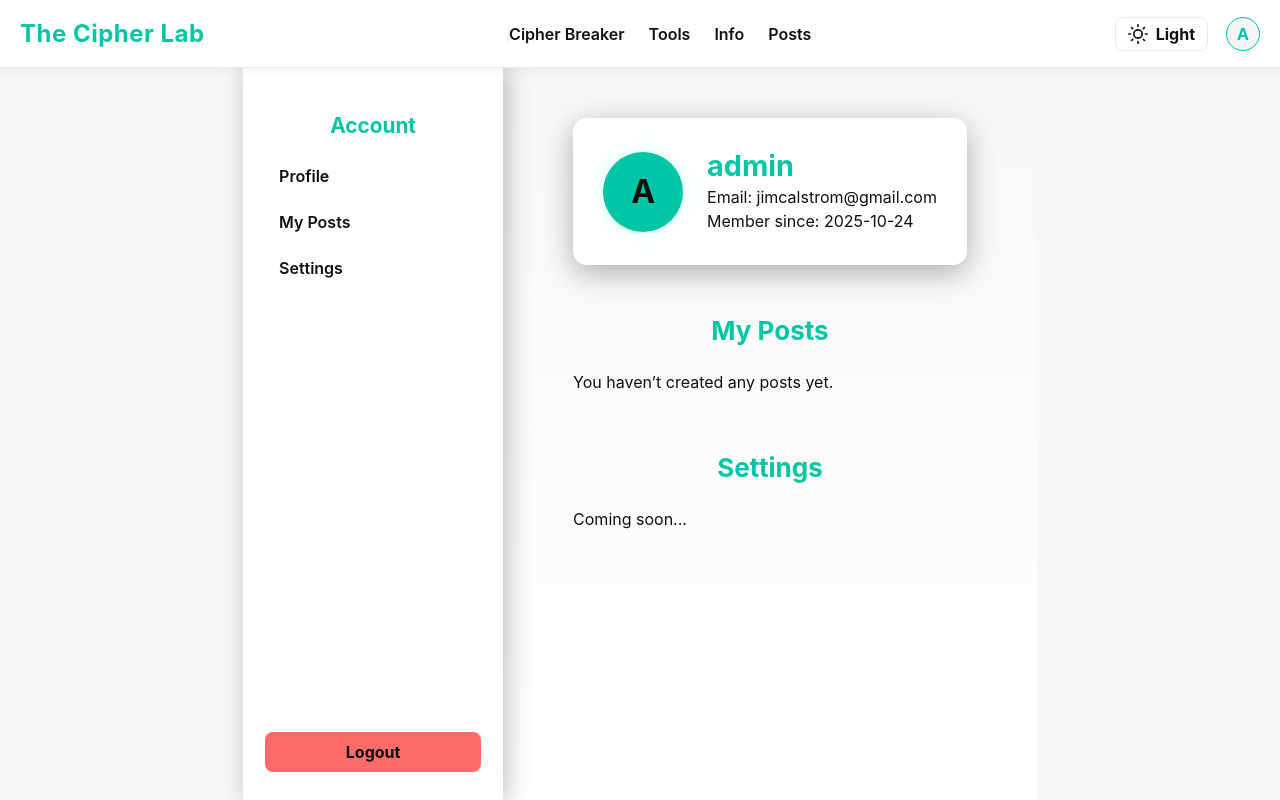
After one commit to Gapryong-Kim/Cryptiq1, a Flask app: page /account in a window 1280 px wide. The commit adds this page. Run offline with Flask 3, Linux system fonts and the light colour scheme; a user stored in the database is signed in; data comes from the database, SQL or seed files in the repository; both versions use the stored data as it was after the commit; data that the repository does not hold is empty.

Commit message:
Add files via upload

```diff
--- a/CryptiQ/app.py
+++ b/CryptiQ/app.py
@@ -643,6 +643,32 @@ def logout():
     return redirect(url_for("index"))
 
 
+@app.route("/account")
+def account():
+    user = current_user()
+    if not user:
+        flash("Please log in to view your account.", "warning")
+        return redirect(url_for("login"))
+
+    conn = get_db()
+    cur = conn.execute("""
+        SELECT id, title, body, image_filename, created_at
+        FROM posts
+        WHERE user_id = ?
+        ORDER BY datetime(created_at) DESC
+    """, (user["id"],))
+    posts = cur.fetchall()
+    conn.close()
+
+    conn = get_db()
+    cur = conn.execute("SELECT username, email, created_at FROM users WHERE id = ?", (user["id"],))
+    user_info = cur.fetchone()
+    conn.close()
+
+    return render_template("account.html", user=user, user_info=user_info, posts=posts)
+
+
+
 # ------------------- Run -------------------
 if __name__ == "__main__":
     app.run(debug=True)
--- /dev/null
+++ b/CryptiQ/templates/account.html
@@ -0,0 +1,220 @@
+<!DOCTYPE html>
+<html lang="en">
+<head>
+  <meta charset="utf-8" />
+  <title>Account — The Cipher Lab</title>
+  <meta name="viewport" content="width=device-width, initial-scale=1.0" />
+  <link rel="stylesheet" href="{{ url_for('static', filename='style.css') }}">
+
+  <style>
+    main {
+      display: flex;
+      min-height: calc(100vh - 68px);
+      margin-top: 68px;
+      background: linear-gradient(180deg, var(--bg) 0%, var(--panel) 100%);
+      transition: background 0.3s ease;
+    }
+
+    /* Sidebar */
+    .account-sidebar {
+      width: 260px;
+      background: var(--panel);
+      border-right: 1px solid var(--border);
+      padding: 28px 22px;
+      display: flex;
+      flex-direction: column;
+      justify-content: space-between;
+      box-shadow: 4px 0 24px rgba(0,0,0,0.25);
+      transition: background 0.3s ease;
+    }
+
+    .sidebar-top h2 {
+      color: var(--accent);
+      font-size: 1.3rem;
+      margin-bottom: 18px;
+    }
+
+    .sidebar-links a {
+      display: block;
+      color: var(--text);
+      text-decoration: none;
+      padding: 10px 14px;
+      border-radius: 8px;
+      font-weight: 600;
+      transition: background 0.25s, color 0.25s;
+      margin-bottom: 6px;
+    }
+
+    .sidebar-links a:hover {
+      background: var(--accent);
+      color: #0f0f0f;
+    }
+
+    .logout-btn {
+      display: block;
+      text-decoration: none;
+      text-align: center;
+      background: #ff6b6b;
+      color: #0f0f0f;
+      font-weight: 700;
+      padding: 10px 14px;
+      border-radius: 8px;
+      transition: background 0.25s ease, transform 0.1s ease;
+    }
+    .logout-btn:hover { background: #ff4a4a; transform: scale(1.02); }
+
+    /* Content */
+    .account-content {
+      flex: 1;
+      padding: 50px 70px;
+    }
+
+    .profile-card {
+      background: var(--panel);
+      border-radius: 14px;
+      border: 1px solid var(--border);
+      padding: 30px;
+      display: flex;
+      align-items: center;
+      gap: 24px;
+      box-shadow: 0 8px 30px rgba(0,0,0,0.3);
+      margin-bottom: 50px;
+    }
+
+    .profile-avatar {
+      width: 80px;
+      height: 80px;
+      border-radius: 50%;
+      background: var(--accent);
+      color: #0f0f0f;
+      display: flex;
+      align-items: center;
+      justify-content: center;
+      font-size: 2rem;
+      font-weight: 700;
+      box-shadow: 0 0 18px rgba(0,255,213,0.2);
+    }
+
+    .profile-info h1 {
+      color: var(--accent);
+      margin: 0;
+      font-size: 1.8rem;
+    }
+
+    .profile-info p {
+      margin: 4px 0;
+      color: var(--subtext);
+    }
+
+    .post-grid {
+      display: grid;
+      gap: 20px;
+    }
+
+    .post-card {
+      background: var(--panel);
+      border: 1px solid var(--border);
+      border-radius: 12px;
+      padding: 24px;
+      transition: transform 0.2s ease;
+      box-shadow: 0 4px 20px rgba(0,0,0,0.25);
+    }
+
+    .post-card:hover { transform: translateY(-3px); }
+
+    .post-card h3 {
+      margin: 0 0 10px;
+      color: var(--accent);
+    }
+
+    .post-card p {
+      color: var(--text);
+      line-height: 1.55;
+      margin-bottom: 10px;
+    }
+
+    .post-meta {
+      color: var(--subtext);
+      font-size: 0.85rem;
+    }
+
+    .post-actions a {
+      text-decoration: none;
+      padding: 6px 12px;
+      border: 1px solid var(--accent);
+      color: var(--accent);
+      border-radius: 6px;
+      font-weight: 600;
+      font-size: 0.9rem;
+      transition: all 0.2s ease;
+    }
+
+    .post-actions a:hover {
+      background: var(--accent);
+      color: #0f0f0f;
+    }
+
+    @media (max-width: 900px) {
+      main { flex-direction: column; }
+      .account-sidebar { width: 100%; flex-direction: row; align-items: center; }
+      .account-content { padding: 30px 20px; }
+      .profile-card { flex-direction: column; text-align: center; }
+    }
+  </style>
+</head>
+
+<body>
+  {% include 'base_nav.html' %}
+
+  <main>
+    <aside class="account-sidebar">
+      <div class="sidebar-top">
+        <h2>Account</h2>
+        <div class="sidebar-links">
+          <a href="#profile">Profile</a>
+          <a href="#posts">My Posts</a>
+          <a href="#settings">Settings</a>
+        </div>
+      </div>
+      <a href="{{ url_for('logout') }}" class="logout-btn">Logout</a>
+    </aside>
+
+    <section class="account-content">
+      <div id="profile" class="profile-card">
+        <div class="profile-avatar">{{ user_info['username'][0].upper() }}</div>
+        <div class="profile-info">
+          <h1>{{ user_info['username'] }}</h1>
+          <p>Email: {{ user_info['email'] }}</p>
+          <p>Member since: {{ user_info['created_at'][:10] }}</p>
+        </div>
+      </div>
+
+      <div id="posts">
+        <h2 style="color:var(--accent)">My Posts</h2>
+        {% if posts %}
+          <div class="post-grid">
+            {% for post in posts %}
+              <div class="post-card">
+                <h3>{{ post['title'] }}</h3>
+                <p>{{ post['body'][:180] }}{% if post['body']|length > 180 %}...{% endif %}</p>
+                <p class="post-meta">Posted on {{ post['created_at'][:10] }}</p>
+                <div class="post-actions">
+                  <a href="{{ url_for('post_detail', post_id=post['id']) }}">View</a>
+                  <a href="{{ url_for('posts_edit', post_id=post['id']) }}">Edit</a>
+                </div>
+              </div>
+            {% endfor %}
+          </div>
+        {% else %}
+          <p>You haven’t created any posts yet.</p>
+        {% endif %}
+      </div>
+
+      <div id="settings" style="margin-top:60px;">
+        <h2 style="color:var(--accent)">Settings</h2>
+        <p>Coming soon...</p>
+      </div>
+    </section>
+  </main>
+</body>
+</html>
--- a/CryptiQ/templates/base_nav.html
+++ b/CryptiQ/templates/base_nav.html
@@ -9,29 +9,68 @@
   </button>
 
   <ul class="nav-items" id="nav-menu">
+
+    <!-- Account first on mobile -->
+    {% if user %}
+    <li class="nav-account-mobile">
+      <div class="profile-dropdown mobile">
+        <button class="profile-btn" id="profile-btn-mobile" tabindex="-1">
+          <div class="avatar">{{ user['username'][0].upper() }}</div>
+        </button>
+        <div class="dropdown-menu" id="profile-menu-mobile">
+          <p class="dropdown-username">{{ user['username'] }}</p>
+          <a href="{{ url_for('account') }}">Account</a>
+          <a href="{{ url_for('posts_new') }}">New Post</a>
+          <a href="{{ url_for('logout') }}" class="logout-link">Logout</a>
+        </div>
+      </div>
+    </li>
+    {% endif %}
+
     <li><a href="{{ url_for('breaker') }}">Cipher Breaker</a></li>
     <li><a href="{{ url_for('tools_page') }}">Tools</a></li>
     <li><a href="{{ url_for('info_page') }}">Info</a></li>
     <li><a href="{{ url_for('posts_list') }}">Posts</a></li>
 
-    {% if user %}
-      <li><a href="{{ url_for('posts_new') }}">New Post</a></li>
-      <li><a href="{{ url_for('logout') }}">Logout</a></li>
-      <li class="nav-username">{{ user['username'] }}</li>
-    {% else %}
+    {% if not user %}
       <li><a href="{{ url_for('login') }}">Login</a></li>
       <li><a href="{{ url_for('register') }}">Register</a></li>
     {% endif %}
 
-    <li class="nav-theme">
-      <button id="theme-toggle" aria-label="Toggle theme" title="Toggle theme">
-        <svg id="theme-icon" xmlns="http://www.w3.org/2000/svg" width="20" height="20"
+    <!-- Theme toggle at bottom -->
+    <li class="nav-extra-mobile">
+      <button id="theme-toggle-mobile" aria-label="Toggle theme" title="Toggle theme">
+        <svg id="theme-icon-mobile" xmlns="http://www.w3.org/2000/svg" width="20" height="20"
              viewBox="0 0 24 24" fill="none" stroke="currentColor"
              stroke-width="2" stroke-linecap="round" stroke-linejoin="round"></svg>
-        <span id="theme-toggle-text">Dark</span>
+        <span id="theme-toggle-text-mobile">Dark</span>
       </button>
     </li>
   </ul>
+
+  <!-- Desktop right side -->
+  <div class="nav-right">
+    <button id="theme-toggle" aria-label="Toggle theme" title="Toggle theme">
+      <svg id="theme-icon" xmlns="http://www.w3.org/2000/svg" width="20" height="20"
+           viewBox="0 0 24 24" fill="none" stroke="currentColor"
+           stroke-width="2" stroke-linecap="round" stroke-linejoin="round"></svg>
+      <span id="theme-toggle-text">Dark</span>
+    </button>
+
+    {% if user %}
+      <div class="profile-dropdown">
+        <button class="profile-btn" id="profile-btn" tabindex="-1">
+          <div class="avatar">{{ user['username'][0].upper() }}</div>
+        </button>
+        <div class="dropdown-menu" id="profile-menu">
+          <p class="dropdown-username">{{ user['username'] }}</p>
+          <a href="{{ url_for('account') }}">Account</a>
+          <a href="{{ url_for('posts_new') }}">New Post</a>
+          <a href="{{ url_for('logout') }}" class="logout-link">Logout</a>
+        </div>
+      </div>
+    {% endif %}
+  </div>
 </nav>
 
 <style>
@@ -40,43 +79,53 @@
   position: fixed;
   top: 0; left: 0;
   width: 100%; height: 68px;
-  display: flex; align-items: center;
-  background: rgba(18, 18, 18, 0.8);
+  display: flex;
+  align-items: center;
+  justify-content: space-between;
+  background: rgba(18,18,18,0.8);
   backdrop-filter: blur(12px);
   border-bottom: 1px solid rgba(255,255,255,0.08);
-  padding: 0 28px;
+  padding: 0 20px;
   z-index: 1000;
 }
 
+/* === LOGO === */
 .nav-logo {
   font-size: 1.5rem;
   font-weight: 700;
-  color: var(--accent, #00ffd5);
+  color: var(--accent);
   text-decoration: none;
   transition: color 0.25s ease;
 }
-.nav-logo:hover {
-  color: #00e6c2;
-}
+.nav-logo:hover { color: #00e6c2; }
 
+/* === MENU LINKS === */
 .nav-items {
   display: flex;
   list-style: none;
-  margin-left: auto;
-  gap: 28px;
+  gap: 24px;
   align-items: center;
+  margin: 0 auto;
+  padding: 0;
 }
-
+.nav-items li { margin: 0; padding: 0; }
 .nav-items li a {
-  color: var(--text, #f0f0f0);
+  color: var(--text);
   text-decoration: none;
   font-weight: 600;
   transition: color 0.2s ease;
 }
-.nav-items li a:hover { color: var(--accent, #00ffd5); }
+.nav-items li a:hover { color: var(--accent); }
+
+/* === RIGHT SIDE === */
+.nav-right {
+  display: flex;
+  align-items: center;
+  gap: 18px;
+}
 
 /* === THEME TOGGLE === */
-#theme-toggle {
+#theme-toggle, #theme-toggle-mobile {
   display: inline-flex;
   align-items: center;
   gap: 8px;
@@ -84,15 +133,97 @@
   border: 1px solid var(--line, #333);
   border-radius: 8px;
   background: transparent;
-  color: var(--text, #f0f0f0);
+  color: var(--text);
   cursor: pointer;
-  transition: background 0.2s ease, border-color 0.2s ease;
+  transition: background 0.2s, border-color 0.2s;
 }
-#theme-toggle:hover {
+#theme-toggle:hover, #theme-toggle-mobile:hover {
   background: rgba(0,255,213,0.12);
   border-color: rgba(0,255,213,0.4);
 }
-#theme-icon { transition: transform 0.25s ease; }
+
+/* === PROFILE BUTTON === */
+.profile-btn {
+  all: unset;
+  display: flex;
+  align-items: center;
+  justify-content: center;
+  cursor: pointer;
+  border-radius: 50%;
+  background: none;
+  border: none;
+  outline: none !important;
+  -webkit-tap-highlight-color: transparent;
+}
+
+.avatar {
+  width: 34px;
+  height: 34px;
+  border-radius: 50%;
+  display: flex;
+  align-items: center;
+  justify-content: center;
+  user-select: none;
+  font-weight: 700;
+  font-size: 1rem;
+  transition: all 0.25s ease;
+}
+:root:not([data-theme="light"]) .avatar {
+  background: #0b0b0b;
+  color: var(--accent);
+  border: 1.5px solid var(--accent);
+}
+[data-theme="light"] .avatar {
+  background: #f5f5f5;
+  color: #00bfae;
+  border: 1.5px solid #00bfae;
+}
+.avatar:hover {
+  box-shadow: 0 0 10px rgba(0,255,213,0.35);
+  transform: scale(1.03);
+}
+
+/* === DROPDOWN === */
+.profile-dropdown { position: relative; }
+.dropdown-menu {
+  position: absolute;
+  right: 0; top: 48px;
+  background: var(--panel);
+  border: 1px solid var(--border);
+  border-radius: 10px;
+  box-shadow: 0 8px 20px rgba(0,0,0,0.45);
+  padding: 10px 0;
+  min-width: 180px;
+  z-index: 1001;
+  display: flex;
+  flex-direction: column;
+  opacity: 0;
+  transform: translateY(-10px) scale(0.95);
+  pointer-events: none;
+  transition: opacity 0.25s ease, transform 0.25s cubic-bezier(0.25, 1.25, 0.5, 1.05);
+}
+.profile-dropdown.open .dropdown-menu {
+  opacity: 1;
+  transform: translateY(0) scale(1);
+  pointer-events: all;
+}
+.dropdown-username {
+  font-weight: 700;
+  color: var(--accent);
+  border-bottom: 1px solid var(--border);
+  margin-bottom: 6px;
+  padding: 10px 16px;
+}
+.dropdown-menu a {
+  color: var(--text);
+  text-decoration: none;
+  padding: 10px 12px;
+  font-size: 0.95rem;
+  transition: background 0.2s, color 0.2s;
+}
+.dropdown-menu a:hover { background: var(--accent); color: #0f0f0f; }
+.logout-link { color: #ff6b6b !important; font-weight: 600; }
+.logout-link:hover { background: #ff6b6b; color: #0f0f0f !important; }
 
 /* === HAMBURGER === */
 .hamburger {
@@ -164,58 +324,58 @@
   const btn = document.getElementById("theme-toggle");
   const icon = document.getElementById("theme-icon");
   const label = document.getElementById("theme-toggle-text");
+  const btnMobile = document.getElementById("theme-toggle-mobile");
+  const iconMobile = document.getElementById("theme-icon-mobile");
+  const labelMobile = document.getElementById("theme-toggle-text-mobile");
   const root = document.documentElement;
-
   const SUN = '<circle cx="12" cy="12" r="5"/><path d="M12 1v2M12 21v2M4.22 4.22l1.42 1.42M18.36 18.36l1.42 1.42M1 12h2M21 12h2M4.22 19.78l1.42-1.42M18.36 5.64l1.42-1.42"/>';
   const MOON = '<path d="M21 12.79A9 9 0 1 1 11.21 3a7 7 0 0 0 9.79 9.79z"/>';
   const STORAGE_KEY = "cryptiq.theme";
 
   function applyTheme(theme) {
-    if (theme === "light") {
+    const isLight = theme === "light";
+    if (isLight) {
       root.setAttribute("data-theme", "light");
-      icon.innerHTML = SUN;
-      label.textContent = "Light";
+      icon.innerHTML = iconMobile.innerHTML = SUN;
+      label.textContent = labelMobile.textContent = "Light";
     } else {
       root.removeAttribute("data-theme");
-      icon.innerHTML = MOON;
-      label.textContent = "Dark";
+      icon.innerHTML = iconMobile.innerHTML = MOON;
+      label.textContent = labelMobile.textContent = "Dark";
     }
-    icon.style.transform = "scale(0.85)";
-    setTimeout(() => icon.style.transform = "", 180);
   }
 
-  function getSystemTheme() {
-    return window.matchMedia("(prefers-color-scheme: light)").matches ? "light" : "dark";
-  }
+  const saved = localStorage.getItem(STORAGE_KEY);
+  applyTheme(saved || (window.matchMedia("(prefers-color-scheme: light)").matches ? "light" : "dark"));
 
-  function initTheme() {
-    const saved = localStorage.getItem(STORAGE_KEY);
-    applyTheme(saved || getSystemTheme());
-  }
-
-  btn.addEventListener("click", () => {
-    const isLight = root.getAttribute("data-theme") === "light";
-    const next = isLight ? "dark" : "light";
-    applyTheme(next);
-    localStorage.setItem(STORAGE_KEY, next);
+  [btn, btnMobile].forEach(b => {
+    if (!b) return;
+    b.addEventListener("click", () => {
+      const isLight = root.getAttribute("data-theme") === "light";
+      const next = isLight ? "dark" : "light";
+      applyTheme(next);
+      localStorage.setItem(STORAGE_KEY, next);
+    });
   });
 
-  initTheme();
-
-  // Hamburger logic
   burger.addEventListener("click", () => {
     const open = !menu.classList.contains("open");
     menu.classList.toggle("open", open);
     burger.classList.toggle("open", open);
-    burger.setAttribute("aria-expanded", open);
+  });
+  document.addEventListener("click", e => {
+    if (!menu.contains(e.target) && !burger.contains(e.target))
+      menu.classList.remove("open"), burger.classList.remove("open");
   });
 
-  document.addEventListener("click", (e) => {
-    if (!menu.contains(e.target) && !burger.contains(e.target)) {
-      menu.classList.remove("open");
-      burger.classList.remove("open");
-      burger.setAttribute("aria-expanded", "false");
-    }
+  const dropdowns = document.querySelectorAll(".profile-dropdown");
+  dropdowns.forEach(dd => {
+    const btn = dd.querySelector(".profile-btn");
+    btn?.addEventListener("click", e => {
+      e.stopPropagation();
+      dd.classList.toggle("open");
+    });
+    document.addEventListener("click", () => dd.classList.remove("open"));
   });
 })();
 </script>
```
Also changed, not shown: other parts of CryptiQ/templates/base_nav.html (+52 -23 lines), CryptiQ/templates/index.html (+36 -9 lines), CryptiQ/cryptiq.db.
